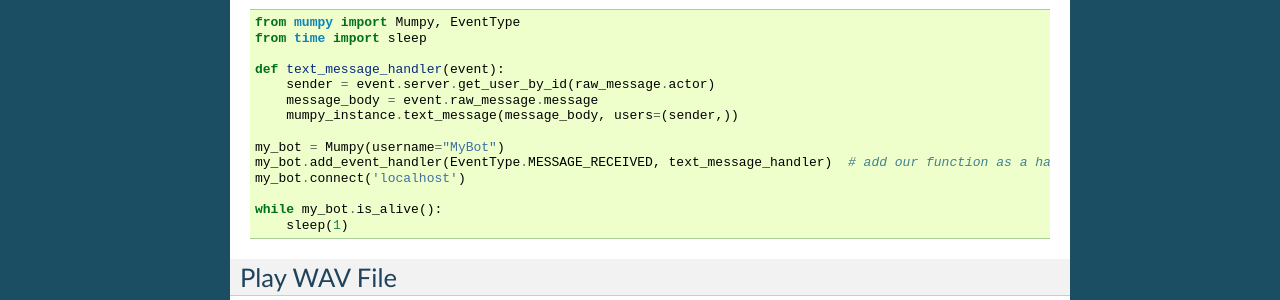
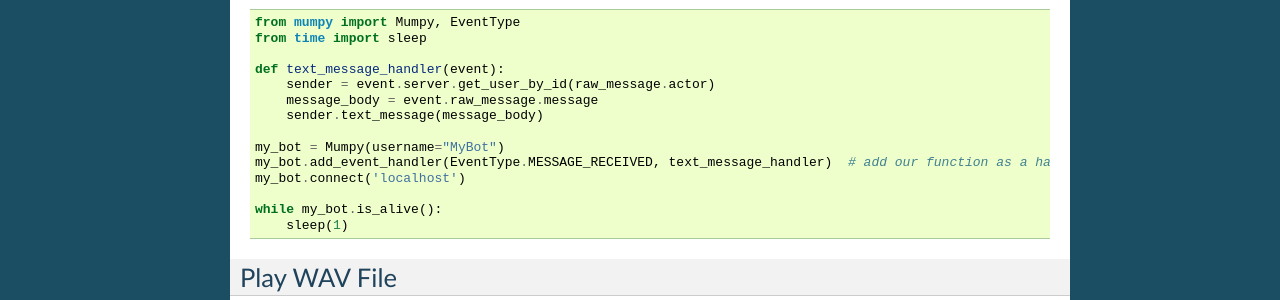
Before and after one commit to ianling/mumpy, a Sphinx documentation site: the page built from docs/guide/examples.rst, in a window 1280 px wide. Shown: the part 592-892 px from the top of the page. Built offline with Sphinx 7.4.7, drawn with Linux system fonts in a browser that asks for light colours.

Commit message:
Update example

```diff
--- a/docs/guide/examples.rst
+++ b/docs/guide/examples.rst
@@ -41,7 +41,7 @@ This example is a bot that echoes all text chat messages back to the original se
     def text_message_handler(event):
         sender = event.server.get_user_by_id(raw_message.actor)
         message_body = event.raw_message.message
-        mumpy_instance.text_message(message_body, users=(sender,))
+        sender.text_message(message_body)
 
     my_bot = Mumpy(username="MyBot")
     my_bot.add_event_handler(EventType.MESSAGE_RECEIVED, text_message_handler)  # add our function as a handler for MESSAGE_RECEIVED events
```
